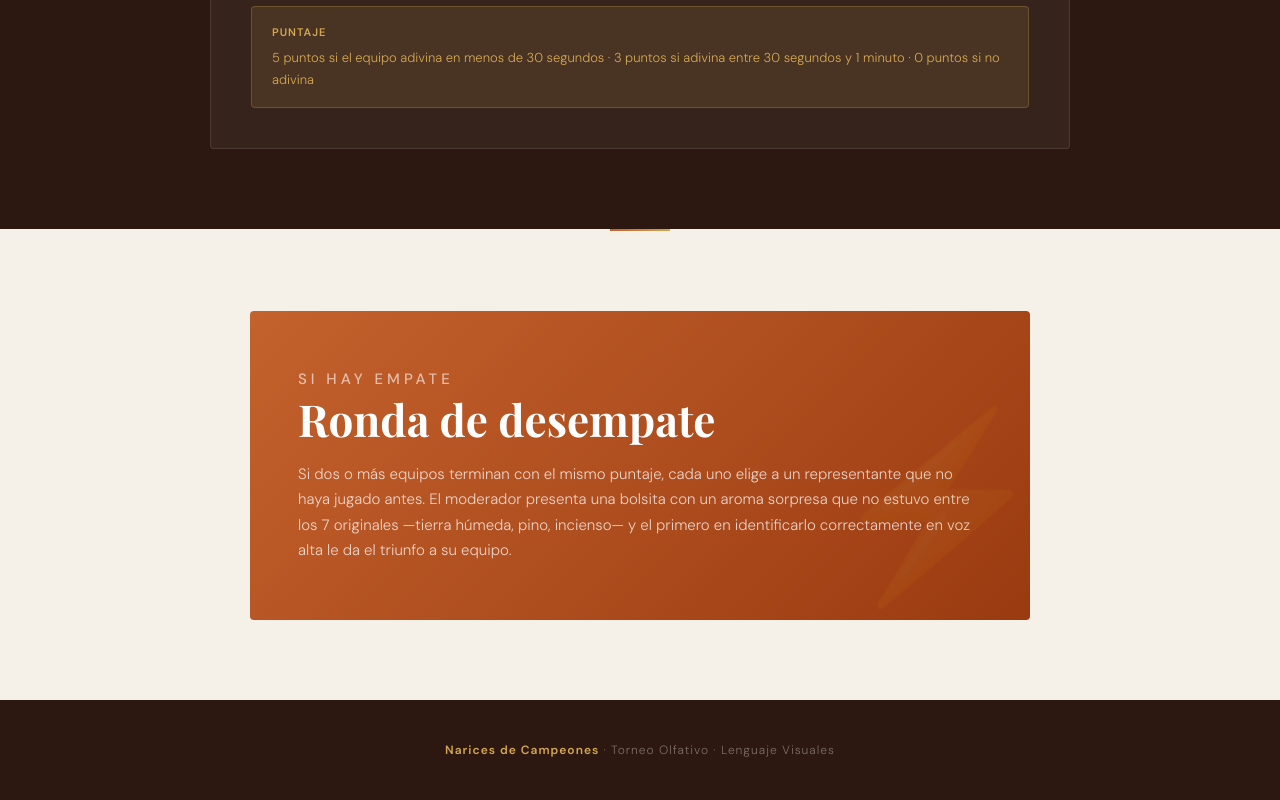
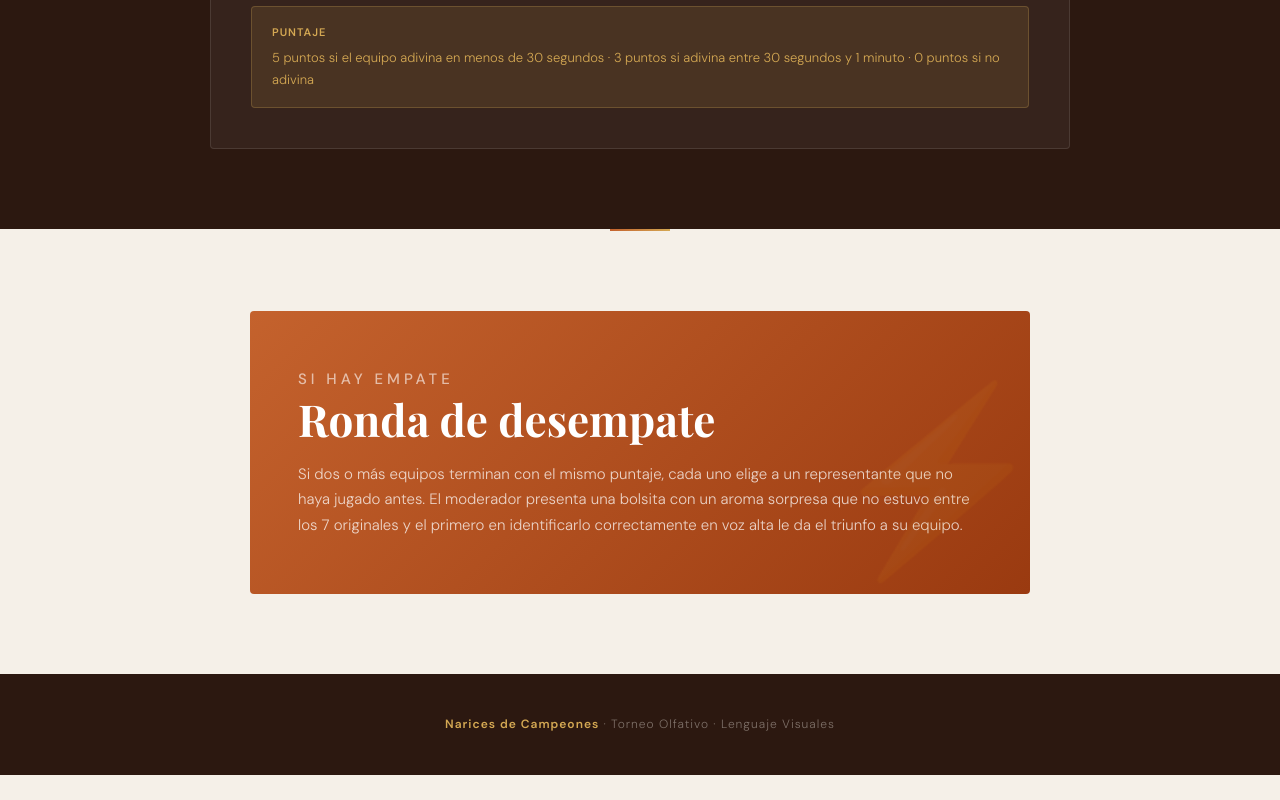
Before and after one commit to jcamelo11/narices-de-campeones-, a plain HTML site: page index.html in a window 1280 px wide. Shown: the part 5490-6290 px from the top of the page. After the commit the page ends 6265 px from the top, so only its background shows below. Drawn offline with nearby package versions, Linux system fonts and the light colour scheme; a web font is replaced by a local one.

Commit message:
Remove redundant aroma description in desempate section

```diff
--- a/index.html
+++ b/index.html
@@ -1082,7 +1082,7 @@
   <div class="desempate-inner">
     <p class="section-label">Si hay empate</p>
     <h2>Ronda de desempate</h2>
-    <p>Si dos o más equipos terminan con el mismo puntaje, cada uno elige a un representante que no haya jugado antes. El moderador presenta una bolsita con un aroma sorpresa que no estuvo entre los 7 originales —tierra húmeda, pino, incienso— y el primero en identificarlo correctamente en voz alta le da el triunfo a su equipo.</p>
+    <p>Si dos o más equipos terminan con el mismo puntaje, cada uno elige a un representante que no haya jugado antes. El moderador presenta una bolsita con un aroma sorpresa que no estuvo entre los 7 originales y el primero en identificarlo correctamente en voz alta le da el triunfo a su equipo.</p>
   </div>
 </div>
 
```
